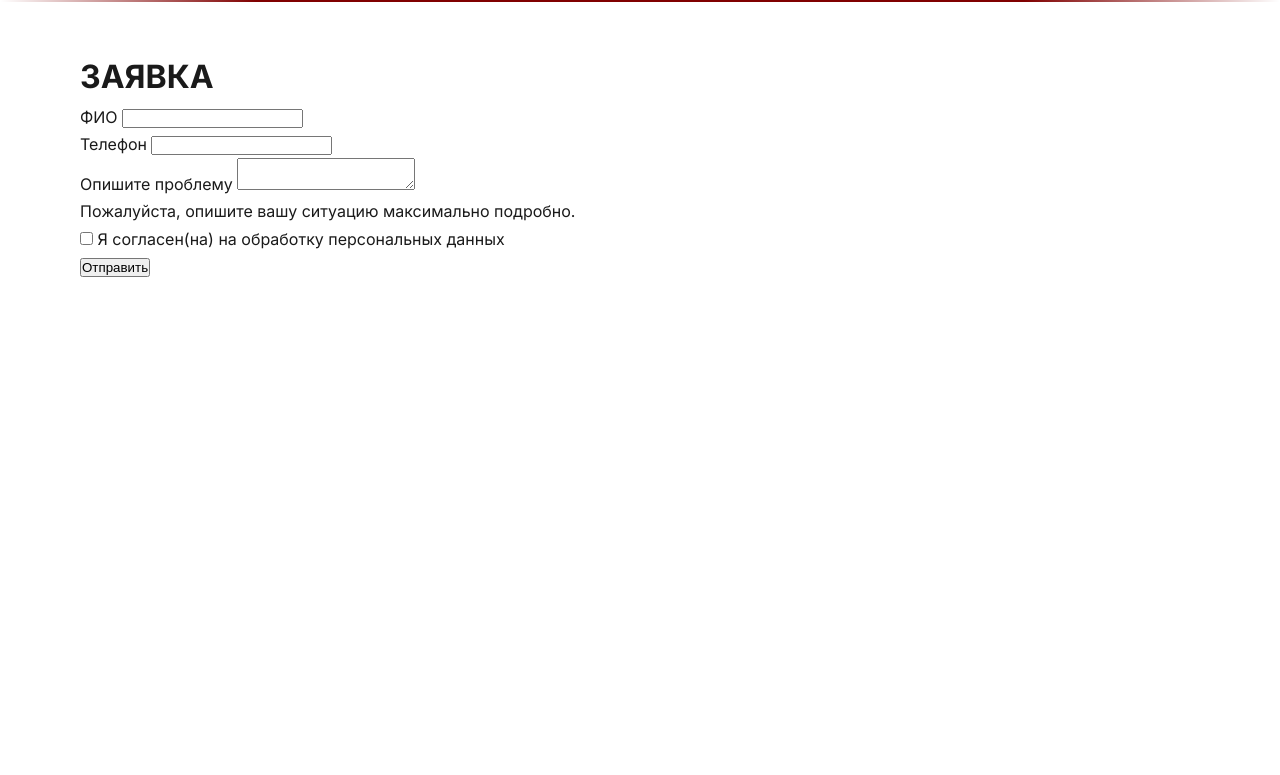
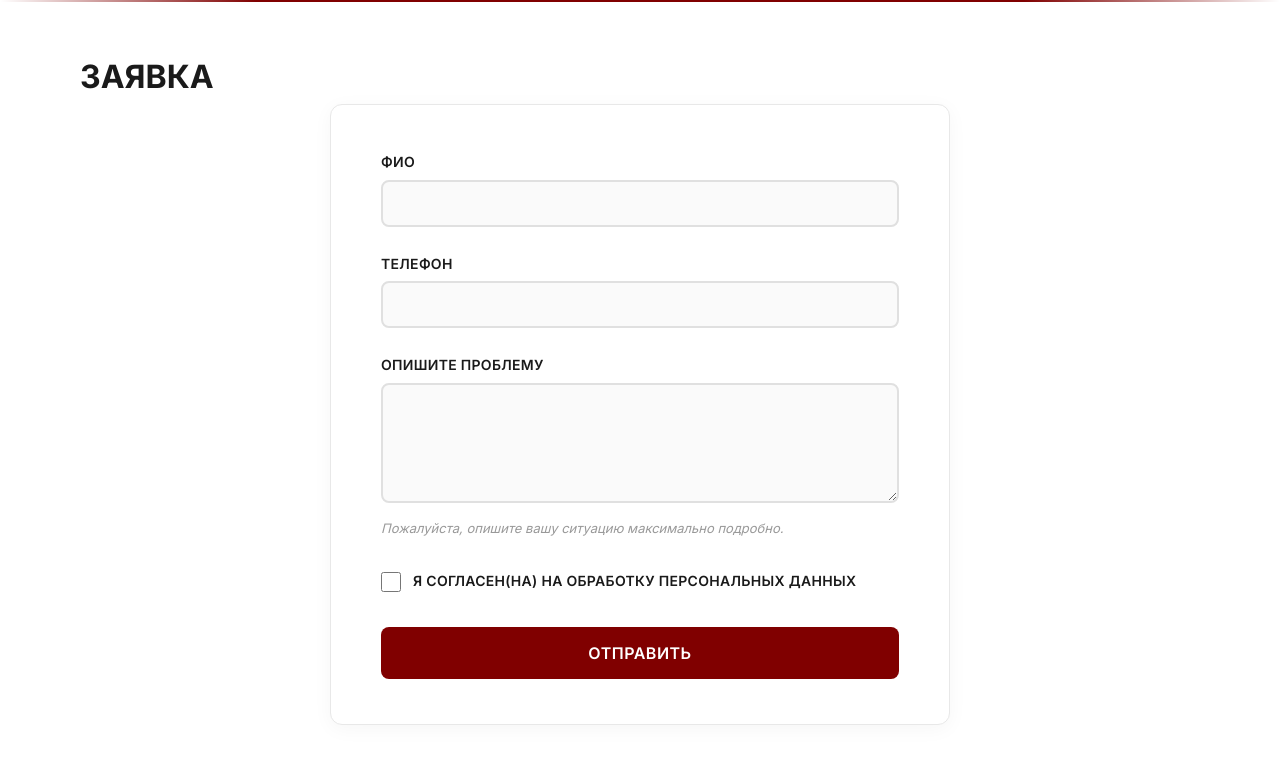
Before and after one commit to Anisia-AD/Gusev, a Django app: page /appointment/ in a window 1280 px wide. Shown: the part 118-893 px from the top of the page. Before the commit the page ends 395 px from the top, so only its background shows below. Run offline with Django 5.2, Linux system fonts and the light colour scheme; some web fonts are replaced.

Commit message:
Update appointment.html

```diff
--- a/core/templates/core/appointment.html
+++ b/core/templates/core/appointment.html
@@ -1,6 +1,128 @@
 {% extends 'core/base.html' %}
 
 {% block content %}
+    <style>
+        /* ===== ЗАЯВКА — ПРЯМЫЕ СТИЛИ ===== */
+        .form-container {
+            max-width: 620px;
+            margin: 0 auto 50px;
+            background: #ffffff;
+            padding: 45px 50px;
+            border: 1px solid #e8e8e8;
+            border-radius: 12px;
+            box-shadow: 0 4px 20px rgba(0, 0, 0, 0.04);
+        }
+        .form-group {
+            margin-bottom: 25px;
+        }
+        .form-group label {
+            display: block;
+            font-family: 'Inter', sans-serif;
+            font-weight: 600;
+            font-size: 14px;
+            color: #1a1a1a;
+            margin-bottom: 6px;
+            letter-spacing: 0.3px;
+            text-transform: uppercase;
+        }
+        .form-group input,
+        .form-group textarea {
+            width: 100%;
+            padding: 12px 16px;
+            border: 2px solid #e0e0e0;
+            border-radius: 8px;
+            font-family: 'Inter', sans-serif;
+            font-size: 15px;
+            color: #1a1a1a;
+            background: #fafafa;
+            transition: all 0.3s ease;
+        }
+        .form-group input:focus,
+        .form-group textarea:focus {
+            outline: none;
+            border-color: #800000;
+            background: #ffffff;
+            box-shadow: 0 0 0 4px rgba(128, 0, 0, 0.06);
+        }
+        .form-group textarea {
+            height: 120px;
+            resize: vertical;
+        }
+        .helper-text {
+            font-family: 'Inter', sans-serif;
+            font-size: 13px;
+            color: #999999;
+            margin-top: 6px;
+            font-style: italic;
+        }
+        .checkbox-group {
+            display: flex;
+            align-items: flex-start;
+            gap: 12px;
+            margin: 30px 0;
+        }
+        .checkbox-group input[type="checkbox"] {
+            width: 20px;
+            height: 20px;
+            min-width: 20px;
+            margin-top: 2px;
+            accent-color: #800000;
+            cursor: pointer;
+        }
+        .checkbox-group label {
+            font-family: 'Inter', sans-serif;
+            font-size: 14px;
+            color: #1a1a1a;
+            line-height: 1.5;
+            cursor: pointer;
+        }
+        .submit-btn {
+            width: 100%;
+            font-family: 'Inter', sans-serif;
+            font-weight: 600;
+            font-size: 16px;
+            letter-spacing: 0.5px;
+            color: #ffffff;
+            background-color: #800000;
+            padding: 16px;
+            border: none;
+            border-radius: 8px;
+            cursor: pointer;
+            transition: all 0.3s ease;
+            text-transform: uppercase;
+        }
+        .submit-btn:hover {
+            background-color: #1a1a1a;
+            transform: translateY(-2px);
+            box-shadow: 0 8px 25px rgba(128, 0, 0, 0.15);
+        }
+        .submit-btn:active {
+            transform: translateY(0);
+        }
+        .messages {
+            max-width: 620px;
+            margin: 0 auto 30px;
+        }
+        .message {
+            padding: 12px 20px;
+            border-radius: 8px;
+            text-align: center;
+            margin-bottom: 10px;
+            font-family: 'Inter', sans-serif;
+            font-size: 15px;
+        }
+        .message-success {
+            background: #d4edda;
+            color: #155724;
+            border: 1px solid #c3e6cb;
+        }
+        .message-error {
+            background: #f8d7da;
+            color: #721c24;
+            border: 1px solid #f5c6cb;
+        }
+    </style>
+
     <h1 class="page-title">ЗАЯВКА</h1>
 
     {% if messages %}
```
